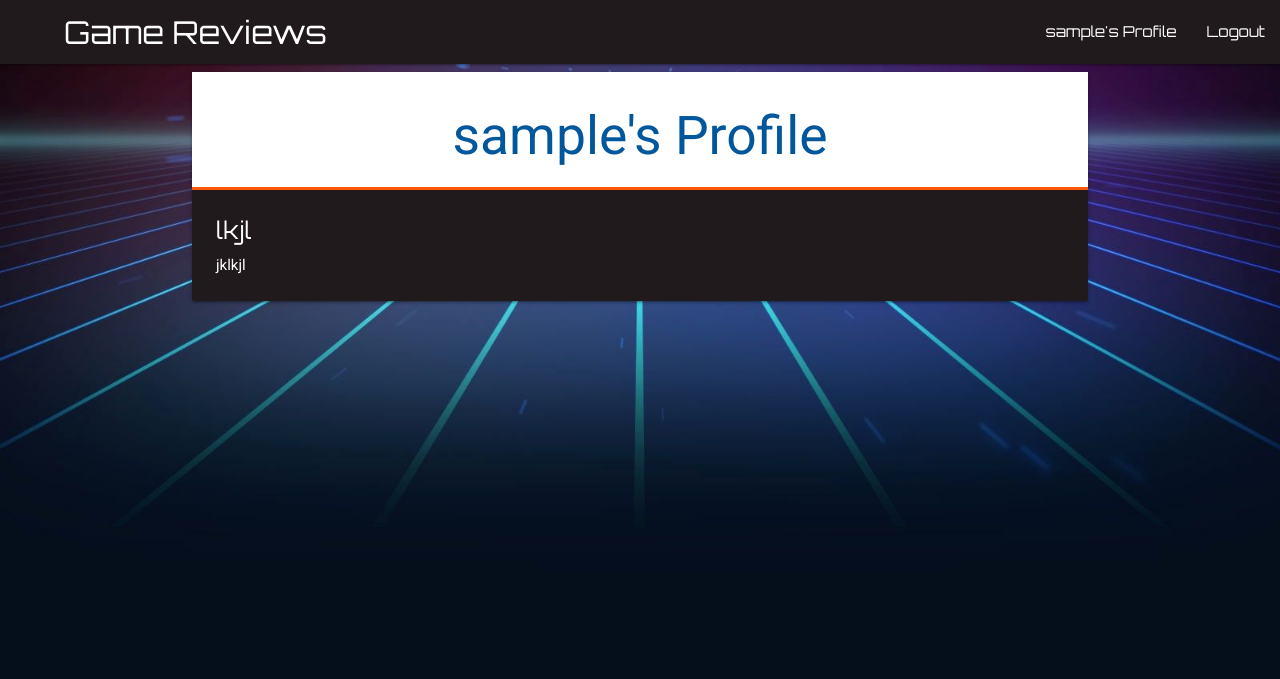
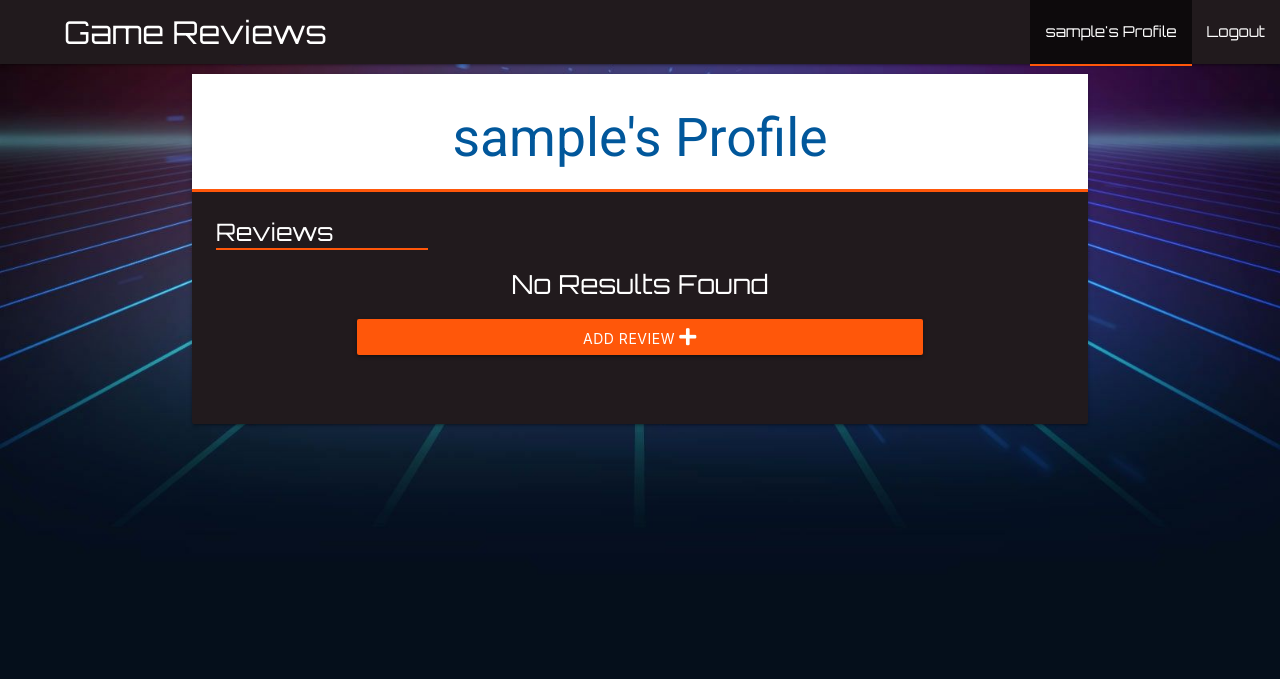
Before and after one commit to KevAndrews/Milestone_Project_3, a Flask app: a page that uses templates/base.html in a window 1280 px wide. Shown: the top 679 px of the page. Run offline with Flask 2, Linux system fonts and the light colour scheme; the visitor is signed in with stand-in values (Sample User, id 1); a database or web service that is not in the repository returns one stand-in record (values such as "Sample title"); some libraries are stand-ins or nearby versions.

Commit message:
Update Styles for profile page Add game and review add pages

```diff
--- a/static/css/style.css
+++ b/static/css/style.css
@@ -23,8 +23,6 @@ h1 {
 h3 {
   color: white;
   font-family: 'Orbitron', sans-serif;
-  border-bottom: 5px solid #FF570A;
-  width: 25%;
   margin: 20px auto;
   font-size: 1.75em;
 }
@@ -199,6 +197,11 @@ nav .brand-logo {
   background-color: white;
 }
 
+.underline {
+  width: 25%;
+  border-bottom: 2px solid #FF570A;
+}
+
 /* Custom Code for Footer */
 .page-footer {
   padding-top: 0;
--- a/templates/base.html
+++ b/templates/base.html
@@ -29,7 +29,7 @@
                         class="material-icons">menu</i></a>
                 <ul class="right hide-on-med-and-down">
                     {% if username is defined and username|length %}
-                        <li><a href="{{ url_for('profile', username=username) }}">{{ username }}'s Profile</a></li>
+                        <li><a id="profile" href="{{ url_for('profile', username=username) }}">{{ username }}'s Profile</a></li>
                         <li><a href="{{ url_for('logout') }}">Logout</a></li>
                     {% else %}
                         <li><a id="index" href="{{ url_for('index') }}">Home</a></li>
--- a/templates/login.html
+++ b/templates/login.html
@@ -1,7 +1,7 @@
 {% extends "base.html" %}
 {% block content %}
     <!-- Used the login page from the Flask task project -->
-    <h3 class="center-align">Log In</h3>
+    <h3 class="center-align underline">Log In</h3>
 
     <div class="row">
         <form class="col s12 m6 offset-m3" method="POST" action="{{ url_for('login') }}">
--- a/templates/profile.html
+++ b/templates/profile.html
@@ -9,12 +9,37 @@
         </h2>
       </div>
       <div class="card-content">
-          <span class="card-title white-text">
-            <strong>lkjl</strong>
+        <span class="card-title white-text underline">
+          Reviews
         </span>
-          <p class="white-text">
-            jklkjl
-          </p>
+        {% if reviews|length > 0 %}
+          <ul class="collapsible">
+          {% for review in reviews %}
+            <li>
+              <div class="collapsible-header white-text light-blue darken-4 text-shadow">
+                <div class="col s3">
+                  <i class="fas fa-caret-down"></i>
+                  {% if session.user|lower == review.created_by|lower %}
+                    <a href="{{ url_for('delete_task', task_id=task._id) }}" class="btn-small green accent-4">Done</a>
+                    <a href="{{ url_for('edit_task', task_id=task._id) }}" class="btn-small light-blue lighten-1">Edit</a>
+                  {% endif %}
+                </div>
+              </div>
+              <div class="collapsible-body">
+                <p>{{ review.task_description }}</p>
+              </div>
+            </li>
+          {% endfor %}
+          </ul>
+        {% else %}
+          <h3 class="white-text center-align">No Results Found</h3>
+          <!-- Add review -->
+          <div class="row">
+            <button type="submit" class="col s8 m8 offset-s2 offset-m2 btn text-shadow">
+                Add Review <i class="fas fa-plus"></i>
+            </button>
+          </div>
+        {% endif %}
       </div>
     </div>
   </div>
--- a/templates/signup.html
+++ b/templates/signup.html
@@ -1,7 +1,7 @@
 {% extends "base.html" %}
 {% block content %}
     <!-- Used the login page from the Flask task project -->
-    <h3 class="center-align">Sign-up</h3>
+    <h3 class="center-align underline">Sign-up</h3>
 
     <div class="row">
         <form class="col s12 m6 offset-m3" method="POST" action="{{ url_for('signup') }}">
```
Also changed, not shown: templates/add_game.html (added), templates/add_review.html (added). Lines whose indentation alone changed are shown as unchanged.
